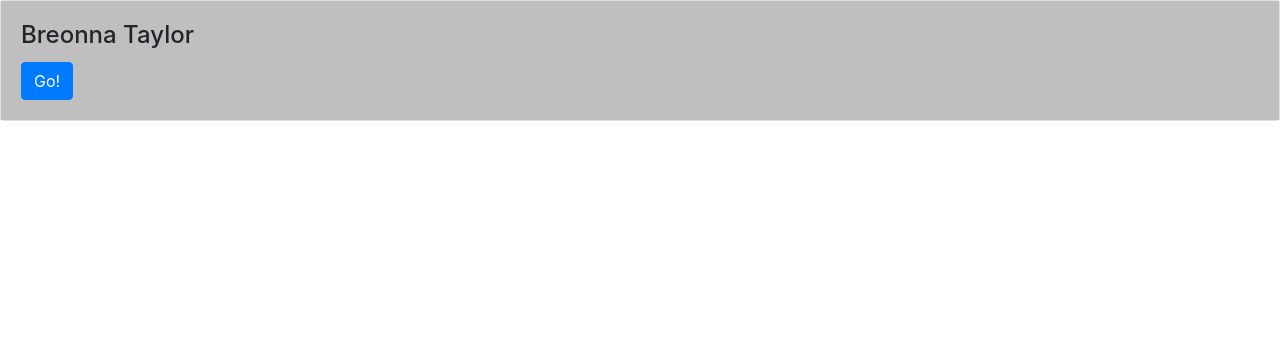
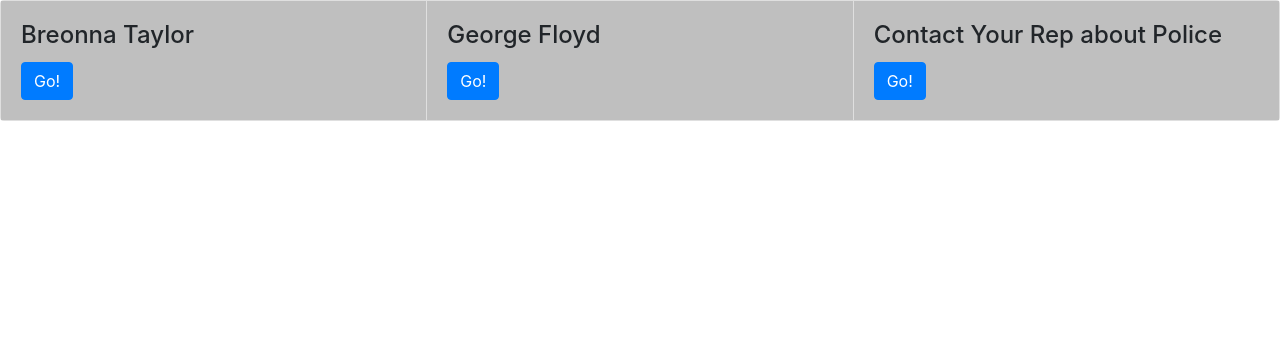
Before and after one commit to ruklakhani/email4justice, a Flask app: page / in a window 1280 px wide. Shown: the part 56-420 px from the top of the page. Run offline with Flask 2, Linux system fonts and the light colour scheme; some libraries are stand-ins or nearby versions.

Commit message:
Update index.html

```diff
--- a/templates/index.html
+++ b/templates/index.html
@@ -8,6 +8,18 @@
                 <a href="/breonnataylor"><button class="btn btn-primary" type="button">Go!</button></a>
             </div>
         </div>
+        <div class="card">
+            <div class="card-body" style="background-color: #bfbfbf;">
+                <h4 class="card-title">George Floyd</h4>
+                <a href="/georgefloyd"><button class="btn btn-primary" type="button">Go!</button></a>
+            </div>
+        </div>
+        <div class="card">
+            <div class="card-body" style="background-color: #bfbfbf;">
+                <h4 class="card-title">Contact Your Rep about Police</h4>
+                <a href="/police"><button class="btn btn-primary" type="button">Go!</button></a>
+            </div>
+        </div>
 </div>
 
 {% endblock %}
```
